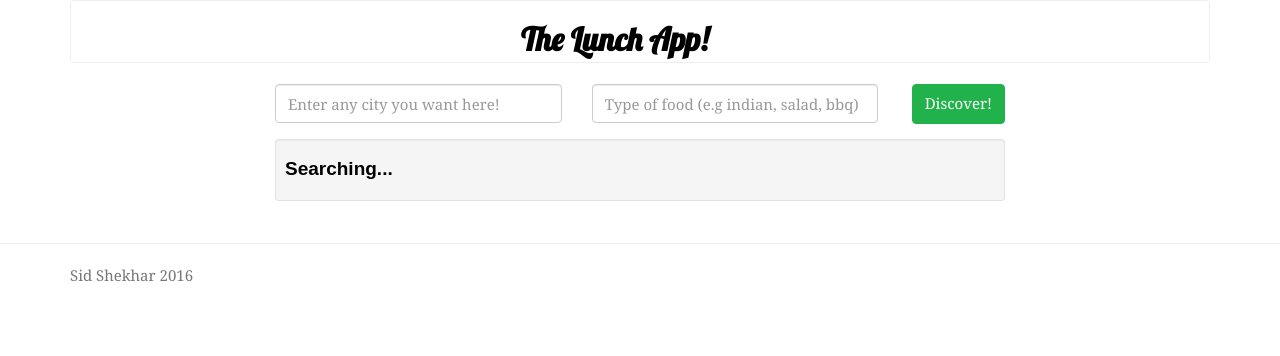
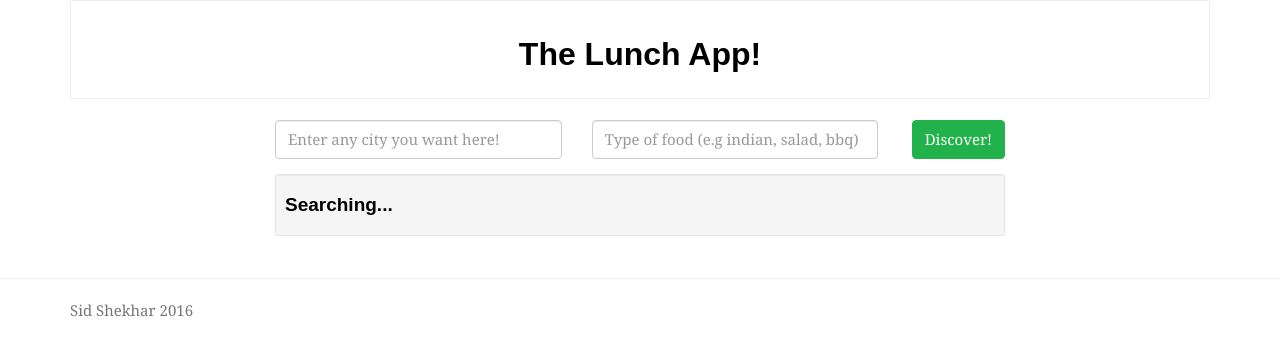
Before and after one commit to sidshekhar/Lunch-App, a plain HTML site: page index.html in a window 1280 px wide. Drawn offline with nearby package versions, Linux system fonts and the light colour scheme; some packages are replaced by stand-ins of ours; a script that the page names is missing; a web font is replaced by a local one.

Commit message:
Center navbar header

```diff
--- a/css/site.css
+++ b/css/site.css
@@ -1,8 +1,21 @@
-#logo h2{
-padding-left:450px;
-font-family: 'Lobster', cursive;
-margin-bottom: 5px;
+
+.navbar-header {
+    float: left;
+    padding: 15px;
+    text-align: center;
+    width: 100%;
+
 }
+.navbar-brand {
+	float:none;
+	text-transform: none;
+}
+
+.nav.navbar.navbar-default{
+	font-family: 'Lobster', cursive;
+}
+
+
 
 small #price {
 	color: red;
```
